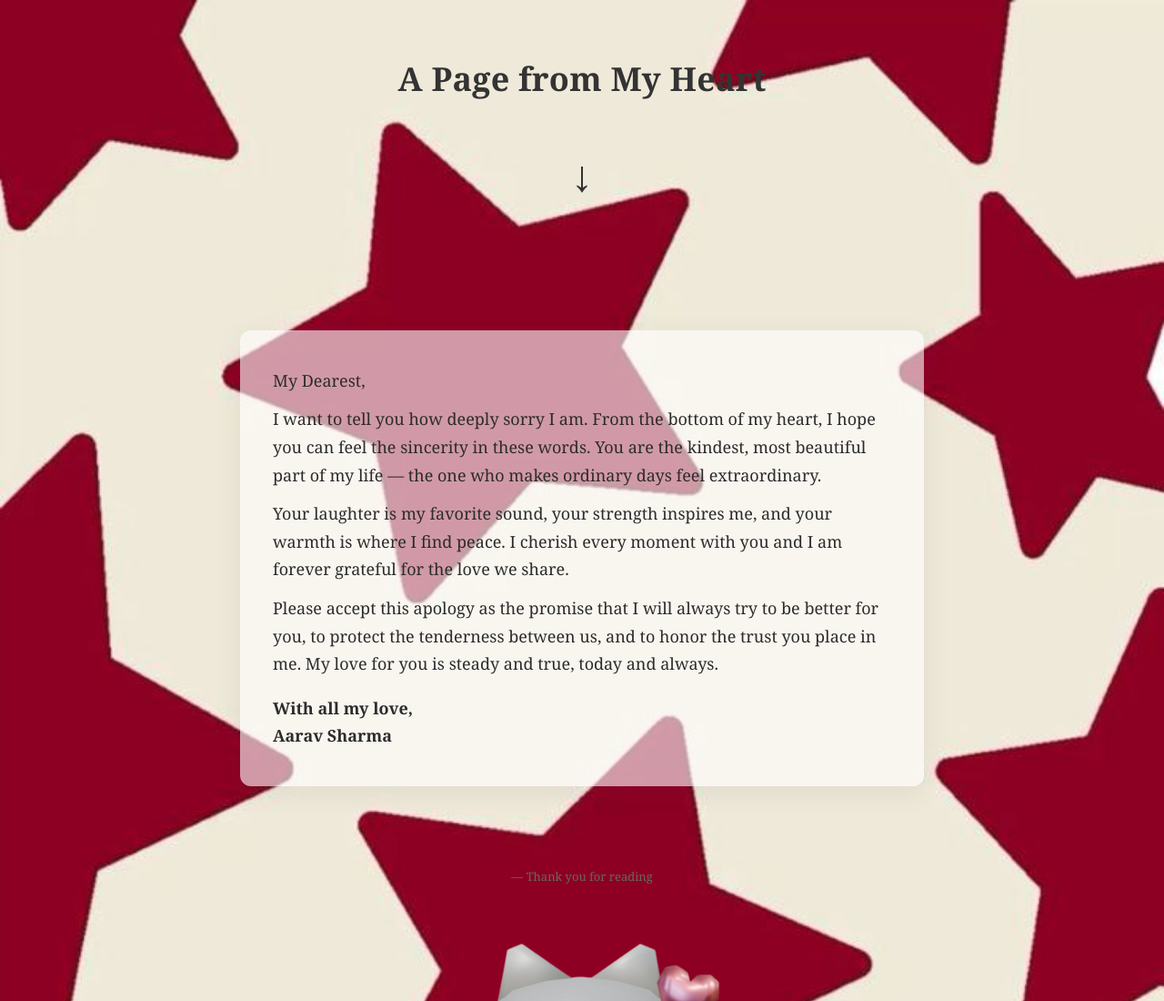
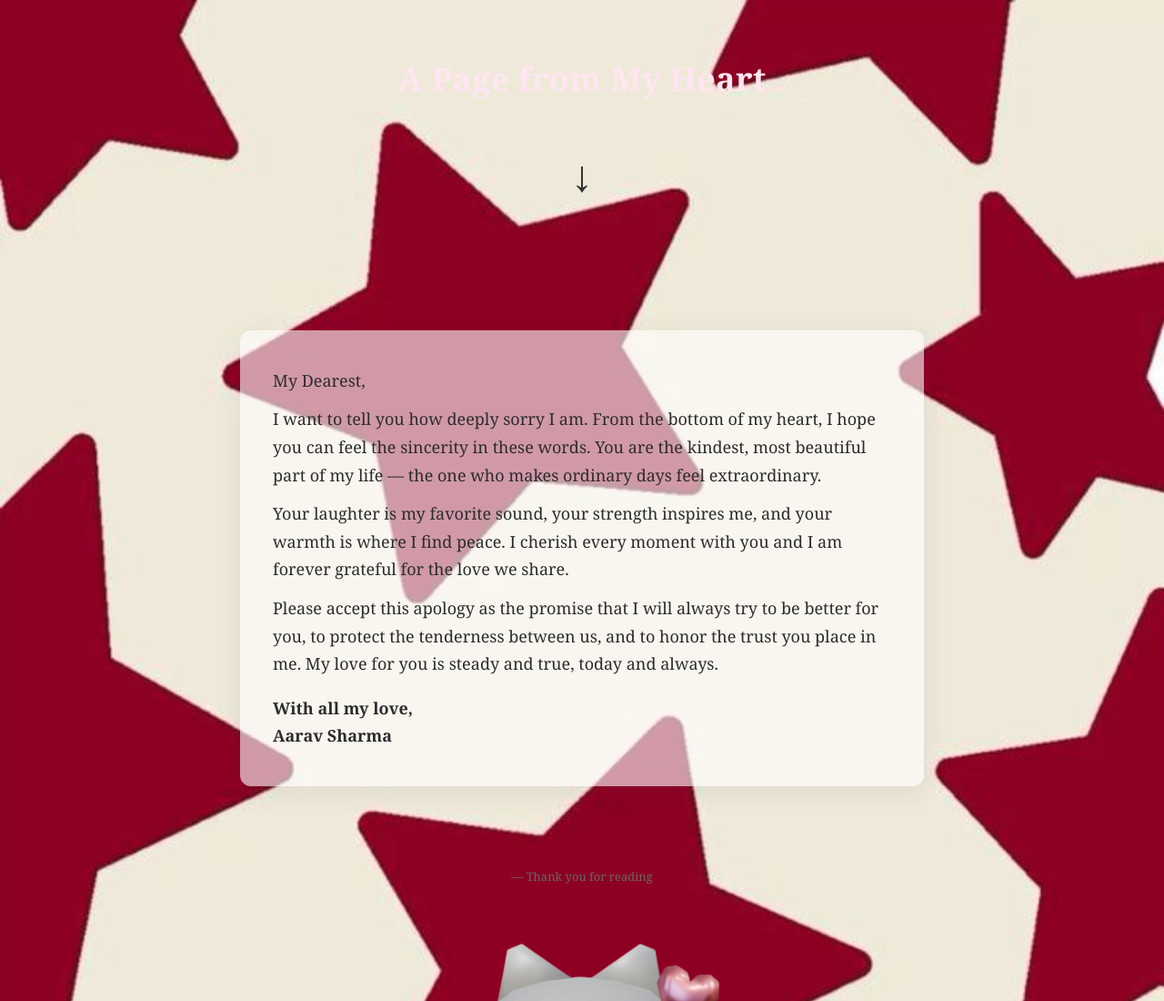
Before and after one commit to sphksa-alt/A-Page-from-My-Heart, a plain HTML site: page index.html in a window 1280 px wide. Shown: the top 1100 px of the page at 91% size. Drawn offline with Linux system fonts and the light colour scheme.

Commit message:
Update index.html

```diff
--- a/index.html
+++ b/index.html
@@ -32,7 +32,7 @@
             margin: 0;
             font-size: 36px;
             letter-spacing: 0.2px;
-            color: #333;
+            color: var(--accent);
         }
 
         .scroll-down {
```
